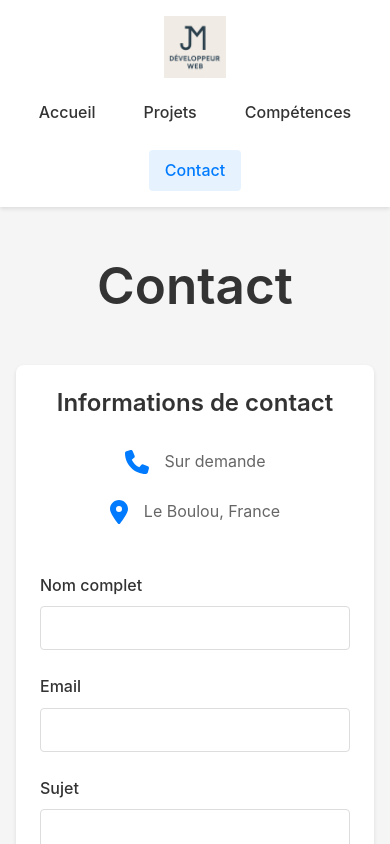
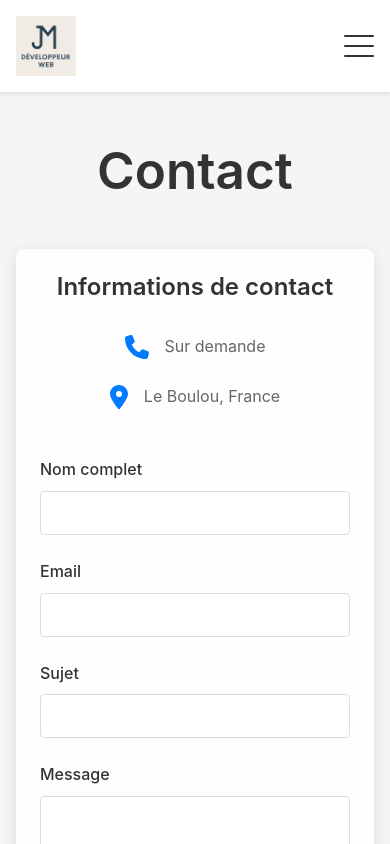
Before and after one commit to Poulidor-Jo/Portfolio-Dev, a React (Vite) app: page /contact in a window 390 px wide. Shown: the top 844 px of the page. Built offline with nearby package versions, Linux system fonts and the light colour scheme.

Commit message:
burger-menu

```diff
--- a/src/components/Contact/Contact.scss
+++ b/src/components/Contact/Contact.scss
@@ -1,58 +1,58 @@
+@use '../../styles/variables' as *;
+
 .contact {
   max-width: 1200px;
   margin: 0 auto;
-  padding: 2rem;
+  padding: $spacing-lg;
 
   h1 {
-    text-align: center;
-    margin-bottom: 3rem;
-    color: #333;
+    @include heading-primary;
   }
 
   &__container {
     display: grid;
     grid-template-columns: 1fr 2fr;
-    gap: 3rem;
-    background: #fff;
+    gap: $spacing-xl;
+    background: $white;
     border-radius: 8px;
-    padding: 2rem;
-    box-shadow: 0 2px 4px rgba(0, 0, 0, 0.1);
+    padding: $spacing-lg;
+    @include card-base;
   }
 
   &__info {
     h2 {
-      color: #333;
-      margin-bottom: 2rem;
+      color: $text-primary;
+      margin-bottom: $spacing-lg;
       font-size: 1.5rem;
     }
 
     &-items {
       display: flex;
       flex-direction: column;
-      gap: 1.5rem;
+      gap: $spacing-md;
     }
 
     &-item {
       display: flex;
       align-items: center;
-      gap: 1rem;
-      color: #666;
+      gap: $spacing-sm;
+      color: $text-secondary;
 
       svg {
         font-size: 1.5rem;
-        color: #007bff;
+        color: $primary-color;
       }
     }
   }
 
   &__form {
     .form-group {
-      margin-bottom: 1.5rem;
+      margin-bottom: $spacing-md;
 
       label {
         display: block;
-        margin-bottom: 0.5rem;
-        color: #333;
+        margin-bottom: $spacing-xs;
+        color: $text-primary;
         font-weight: 500;
       }
 
@@ -67,7 +67,7 @@
 
         &:focus {
           outline: none;
-          border-color: #007bff;
+          border-color: $primary-color;
         }
       }
 
@@ -77,31 +77,21 @@
     }
 
     .submit-button {
+      @include button-primary;
       width: 100%;
-      padding: 1rem;
-      background-color: #007bff;
-      color: #fff;
-      border: none;
-      border-radius: 4px;
+      padding: $spacing-sm;
       font-size: 1rem;
-      font-weight: 500;
-      cursor: pointer;
-      transition: background-color 0.3s ease;
-
-      &:hover {
-        background-color: #0056b3;
-      }
     }
   }
 }
 
-@media (max-width: 768px) {
+@media (max-width: $breakpoint-mobile) {
   .contact {
-    padding: 1rem;
+    padding: $spacing-sm;
 
     &__container {
       grid-template-columns: 1fr;
-      padding: 1.5rem;
+      padding: $spacing-md;
     }
 
     &__info {
--- a/src/components/Footer/Footer.scss
+++ b/src/components/Footer/Footer.scss
@@ -1,35 +1,35 @@
+@use '../../styles/variables' as *;
+
 .footer {
   width: 100%;
   background-color: #333;
-  color: #fff;
-  padding: 2rem 0;
+  color: $white;
+  padding: $spacing-lg 0;
   margin-top: auto;
 
   &__content {
-    max-width: 1400px;
-    margin: 0 auto;
-    padding: 0 2rem;
+    @include section-container;
     text-align: center;
   }
 
   &__text {
-    margin-bottom: 1rem;
+    margin-bottom: $spacing-sm;
   }
 
   &__social {
     display: flex;
     justify-content: center;
-    gap: 2rem;
-    margin: 1.5rem 0;
+    gap: $spacing-lg;
+    margin: $spacing-md 0;
   }
 
   &__social-link {
-    color: #fff;
+    color: $white;
     font-size: 1.8rem;
     transition: all 0.3s ease;
 
     &:hover {
-      color: #007bff;
+      color: $primary-color;
       transform: translateY(-3px);
     }
   }
@@ -39,7 +39,7 @@
     color: #ccc;
 
     p {
-      margin: 0.5rem 0;
+      margin: $spacing-xs 0;
     }
   }
 }
--- a/src/components/Home/Home.scss
+++ b/src/components/Home/Home.scss
@@ -1,3 +1,5 @@
+@use '../../styles/variables' as *;
+
 .home {
   width: 100%;
   max-width: 1200px;
--- a/src/components/Layout/Header.jsx
+++ b/src/components/Layout/Header.jsx
@@ -1,8 +1,19 @@
+import { useState } from 'react'
 import { NavLink } from 'react-router-dom'
 import logo from '../../assets/images/Logo.png'
 import './Header.scss'
 
 function Header() {
+  const [isMenuOpen, setIsMenuOpen] = useState(false)
+
+  const toggleMenu = () => {
+    setIsMenuOpen(!isMenuOpen)
+  }
+
+  const closeMenu = () => {
+    setIsMenuOpen(false)
+  }
+
   return (
     <header className="header" role="banner">
       <div className="header__container">
@@ -11,11 +22,23 @@ function Header() {
             <img src={logo} alt="Logo de Jordan Moret - Développeur Web" />
           </a>
         </div>
-        <nav className="nav" role="navigation" aria-label="Navigation principale">
-          <NavLink to="/" className="nav-link" aria-label="Accueil">Accueil</NavLink>
-          <NavLink to="/projets" className="nav-link" aria-label="Mes projets">Projets</NavLink>
-          <NavLink to="/competences" className="nav-link" aria-label="Mes compétences">Compétences</NavLink>
-          <NavLink to="/contact" className="nav-link" aria-label="Me contacter">Contact</NavLink>
+
+        <button
+          className={`burger-menu ${isMenuOpen ? 'active' : ''}`}
+          onClick={toggleMenu}
+          aria-label="Menu"
+          aria-expanded={isMenuOpen}
+        >
+          <span className="burger-bar"></span>
+          <span className="burger-bar"></span>
+          <span className="burger-bar"></span>
+        </button>
+
+        <nav className={`nav ${isMenuOpen ? 'nav--open' : ''}`} role="navigation" aria-label="Navigation principale">
+          <NavLink to="/" className="nav-link" aria-label="Accueil" onClick={closeMenu}>Accueil</NavLink>
+          <NavLink to="/projets" className="nav-link" aria-label="Mes projets" onClick={closeMenu}>Projets</NavLink>
+          <NavLink to="/competences" className="nav-link" aria-label="Mes compétences" onClick={closeMenu}>Compétences</NavLink>
+          <NavLink to="/contact" className="nav-link" aria-label="Me contacter" onClick={closeMenu}>Contact</NavLink>
         </nav>
       </div>
     </header>
--- a/src/components/Layout/Header.scss
+++ b/src/components/Layout/Header.scss
@@ -1,21 +1,21 @@
+@use '../../styles/variables' as *;
+
 .header {
   width: 100%;
-  background-color: #fff;
+  background-color: $white;
   box-shadow: 0 2px 4px rgba(0, 0, 0, 0.1);
 
   &__container {
-    max-width: 1400px;
-    margin: 0 auto;
-    padding: 0 2rem;
+    @include section-container;
     display: flex;
     justify-content: space-between;
     align-items: center;
-    height: 80px; // Hauteur fixe pour le header
+    height: 80px;
   }
 
   &__logo {
     height: 100%;
-
+    z-index: 2;
 
     img {
       height: 100%;
@@ -24,16 +24,52 @@
     }
   }
 
+  .burger-menu {
+    display: none;
+    flex-direction: column;
+    justify-content: space-between;
+    width: 30px;
+    height: 22px;
+    background: none;
+    border: none;
+    padding: 0;
+    z-index: 2;
+    cursor: pointer;
+
+    .burger-bar {
+      width: 100%;
+      height: 2px;
+      background-color: $text-primary;
+      border-radius: 2px;
+      transition: all 0.3s ease-in-out;
+    }
+
+    &.active {
+      .burger-bar {
+        &:first-child {
+          transform: translateY(10px) rotate(45deg);
+        }
+
+        &:nth-child(2) {
+          opacity: 0;
+        }
+
+        &:last-child {
+          transform: translateY(-10px) rotate(-45deg);
+        }
+      }
+    }
+  }
+
   .nav {
     display: flex;
     gap: 2rem;
 
-
     .nav-link {
       text-decoration: none;
-      color: #333;
+      color: $text-primary;
       font-weight: 500;
-      padding: 0.5rem 1rem;
+      padding: $spacing-xs $spacing-sm;
       border-radius: 4px;
       transition: all 0.3s ease;
 
@@ -42,37 +78,59 @@
       }
 
       &.active {
-        color: #007bff;
-        background-color: #e6f3ff;
+        color: $primary-color;
+        background-color: rgba($primary-color, 0.1);
       }
     }
   }
 }
 
-@media (max-width: 768px) {
+@media (max-width: $breakpoint-mobile) {
   .header {
+    position: relative;
+    z-index: 1000;
+
     &__container {
       height: auto;
-      flex-direction: column;
-      gap: 1rem;
-      padding: 1rem;
+      padding: $spacing-sm;
     }
 
     &__logo {
       height: 60px;
-      padding: 0;
-      margin-right: 0;
 
       img {
-        height: 62px;
+        height: 60px;
       }
     }
 
+    .burger-menu {
+      display: flex;
+    }
+
     .nav {
-      gap: 1rem;
-      flex-wrap: wrap;
+      position: fixed;
+      top: 0;
+      left: 0;
+      width: 100%;
+      height: 100vh;
+      background-color: $white;
+      flex-direction: column;
       justify-content: center;
-      margin-left: 0;
+      align-items: center;
+      gap: $spacing-xl;
+      transform: translateX(100%);
+      transition: transform 0.3s ease-in-out;
+      padding: $spacing-xl;
+      z-index: 999; // Z-index élevé pour le menu
+
+      &--open {
+        transform: translateX(0);
+      }
+
+      .nav-link {
+        font-size: 1.2rem;
+        padding: $spacing-sm $spacing-lg;
+      }
     }
   }
 }
--- a/src/components/Projects/Projects.scss
+++ b/src/components/Projects/Projects.scss
@@ -1,20 +1,18 @@
+@use '../../styles/variables' as *;
+
 .projects {
   width: 100%;
-  padding: 2rem;
+  padding: $spacing-lg;
 
   h1 {
-    text-align: center;
-    margin-bottom: 3rem;
-    color: #333;
+    @include heading-primary;
   }
 
   .projects-grid {
-    max-width: 1400px;
-    margin: 0 auto;
+    @include section-container;
     display: grid;
     grid-template-columns: repeat(3, 1fr);
     gap: 2.5rem;
-    padding: 0 2rem;
   }
 
   .project-card {
--- a/src/components/Skills/Skills.scss
+++ b/src/components/Skills/Skills.scss
@@ -1,4 +1,4 @@
-@import '../../styles/variables';
+@use '../../styles/variables' as *;
 
 .skills {
   width: 100%;
--- a/src/styles/App.scss
+++ b/src/styles/App.scss
@@ -1,4 +1,4 @@
-@import './variables';
+@use './variables' as *;
 
 * {
   margin: 0;
```
